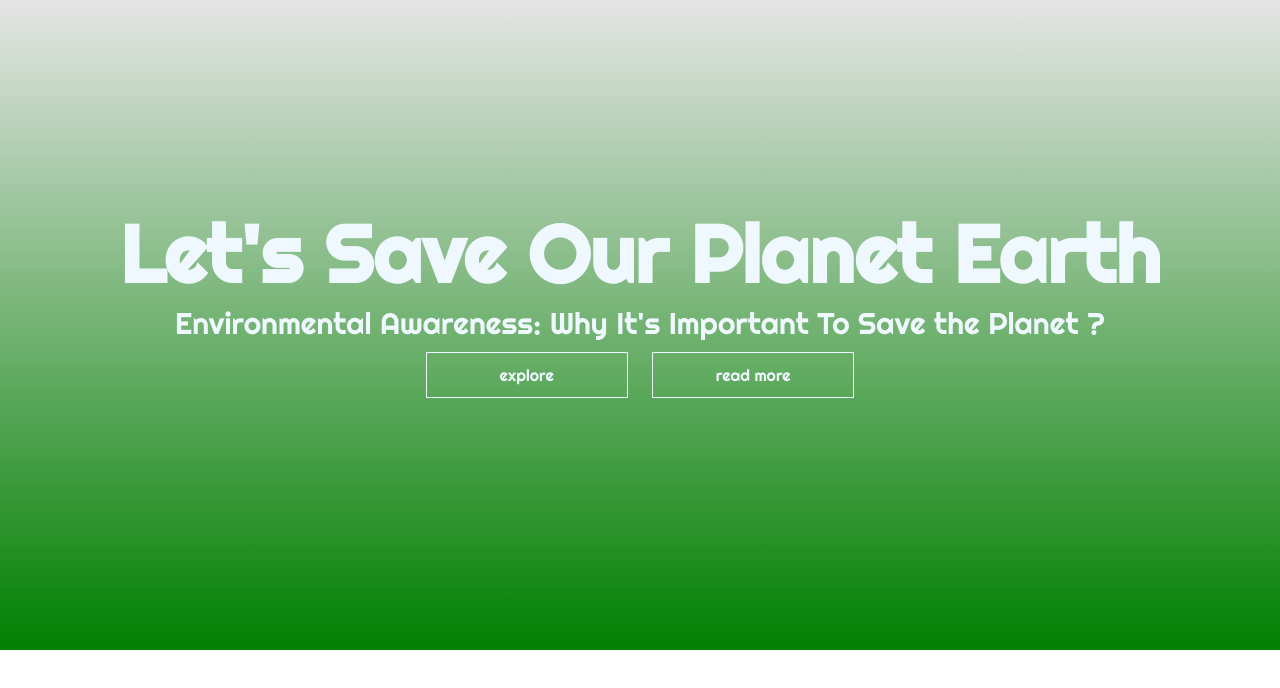
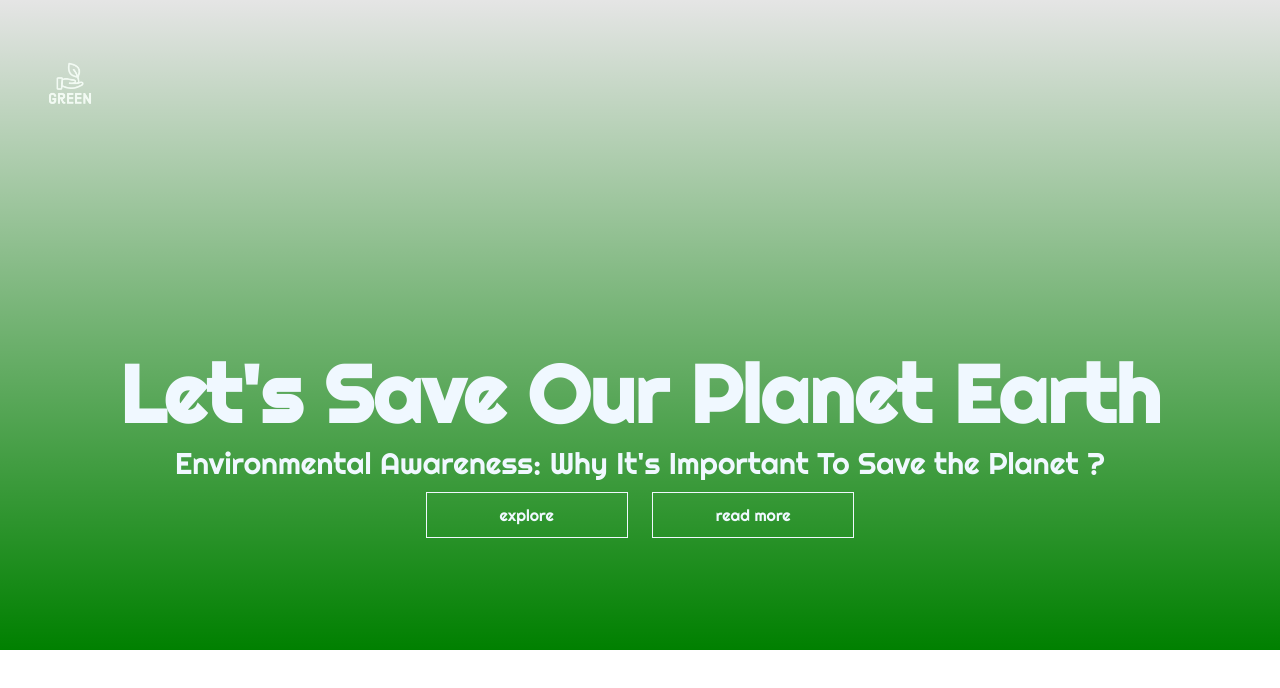
Before and after one commit to tapir24/Environment-Awareness, a plain HTML site: page index.html in a window 1280 px wide. Drawn offline with Linux system fonts and the light colour scheme.

Commit message:
add logo

```diff
--- a/index.html
+++ b/index.html
@@ -9,7 +9,7 @@
     </head>
     <body>
         <section id="banner">
-            <img src="" alt="" class="logo">
+            <img src="asset/image/green -1.png" alt="" class="logo">
             <div class="banner-text">
                 <h1>Let's Save Our Planet Earth</h1>
                 <p>Environmental Awareness: Why It's Important To Save the Planet ?
```
Also changed, not shown: asset/image/green -1.png (added).
